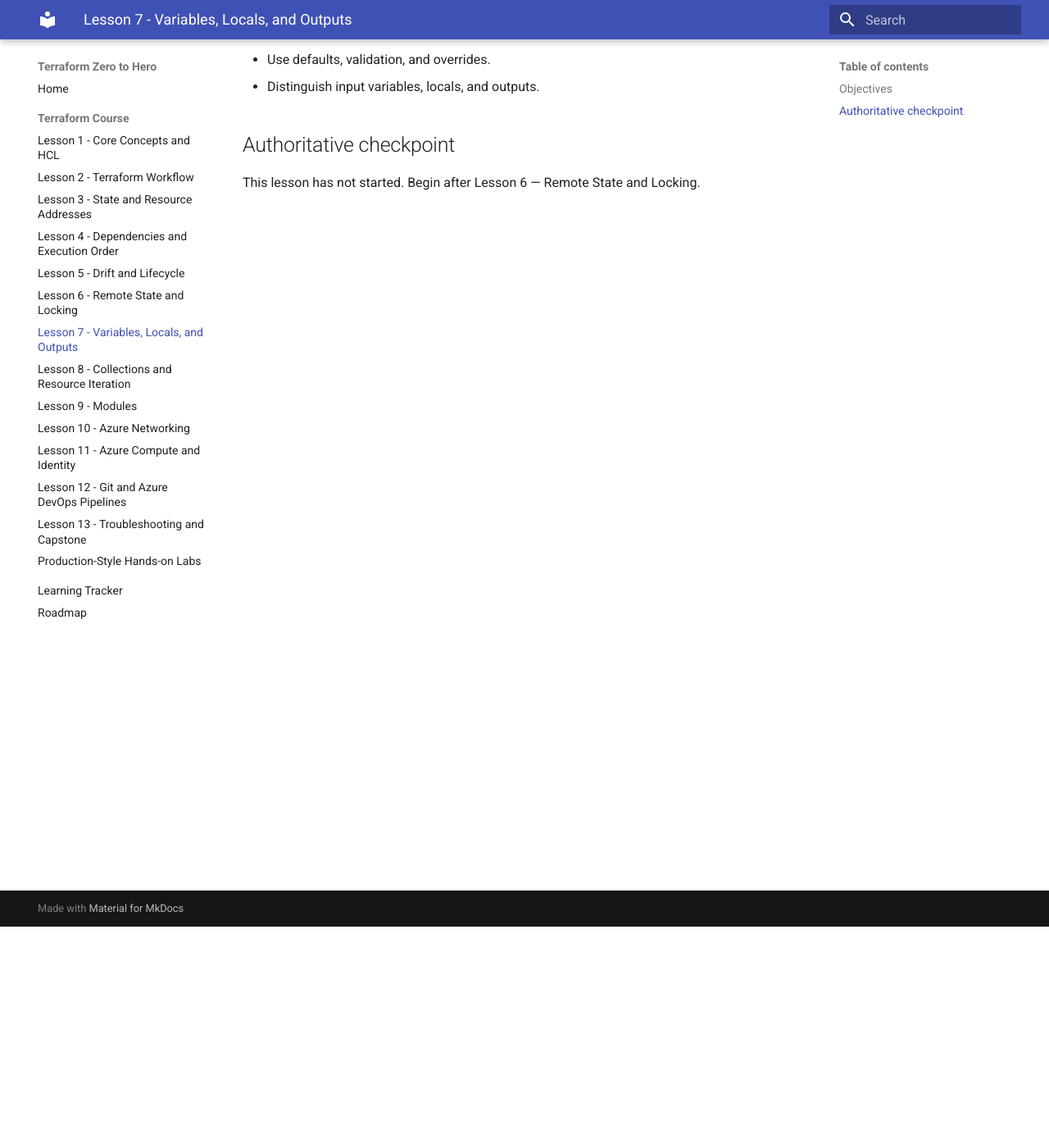
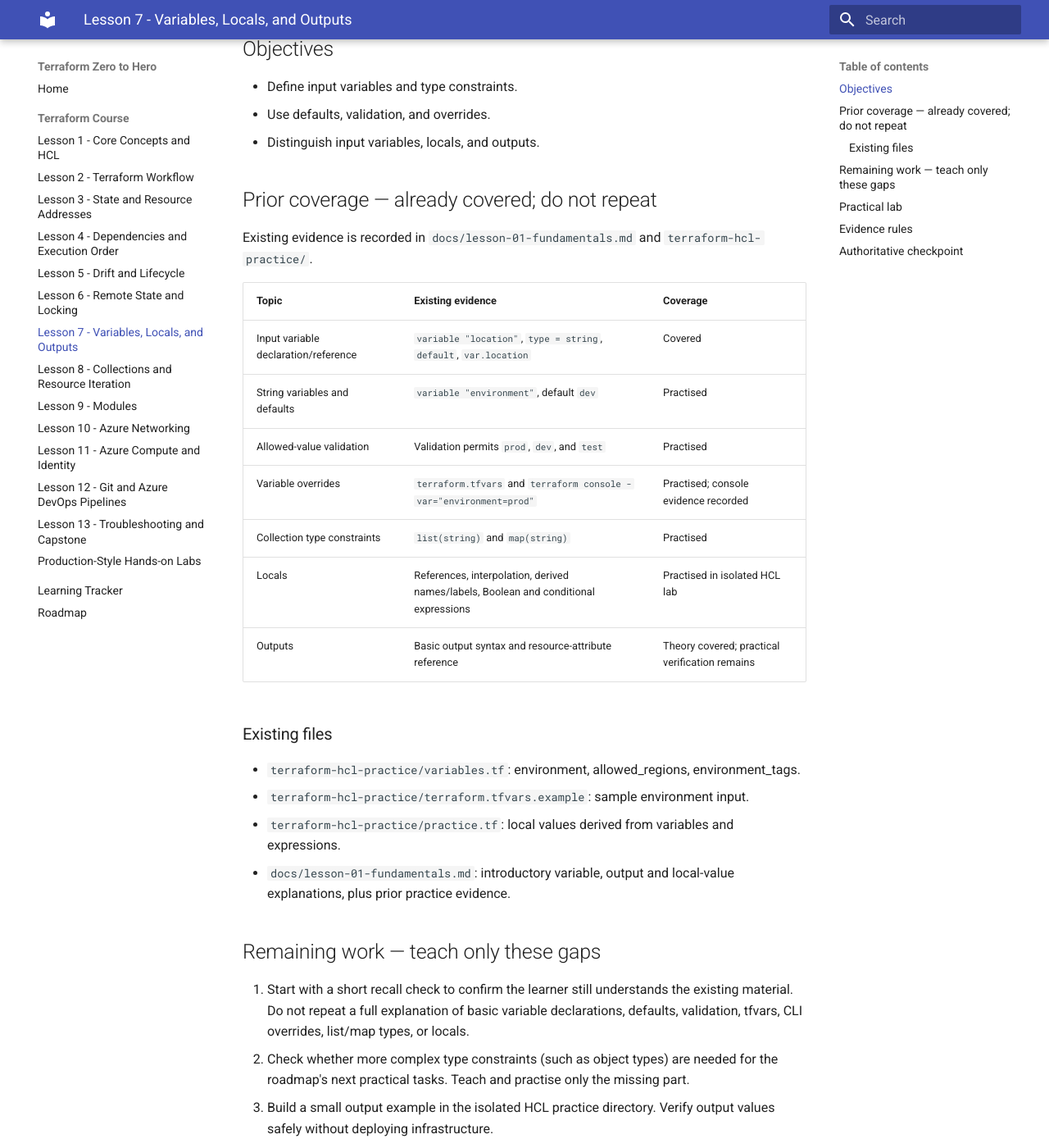
Before and after one commit to pshewale-dev/terraform-azure-lab, an MkDocs documentation site: the page built from docs/lesson-07-variables.md, in a window 1280 px wide and 1400 px high, scrolled down 270 px. Shown: the whole window at 82% size. Built offline with MkDocs 1.6.1 and Material for MkDocs 9.7.7, drawn with Linux system fonts in a browser that asks for light colours; some of the changed text lies outside the part shown.

Commit message:
Correct Lesson 7 checkpoint with prior coverage audit

```diff
--- a/docs/lesson-07-variables.md
+++ b/docs/lesson-07-variables.md
@@ -1,11 +1,59 @@
 # Lesson 7 — Variables, Locals, and Outputs
 
 **Course position:** Lesson 7 of 13.
+
+**Status:** IN PROGRESS — prior coverage audit completed on 2026-11-23. Do not restart this lesson from the basics.
 
 ## Objectives
 - Define input variables and type constraints.
 - Use defaults, validation, and overrides.
 - Distinguish input variables, locals, and outputs.
 
+## Prior coverage — already covered; do not repeat
+
+Existing evidence is recorded in `docs/lesson-01-fundamentals.md` and `terraform-hcl-practice/`.
+
+| Topic | Existing evidence | Coverage |
+|---|---|---|
+| Input variable declaration/reference | `variable "location"`, `type = string`, `default`, `var.location` | Covered |
+| String variables and defaults | `variable "environment"`, default `dev` | Practised |
+| Allowed-value validation | Validation permits `prod`, `dev`, and `test` | Practised |
+| Variable overrides | `terraform.tfvars` and `terraform console -var="environment=prod"` | Practised; console evidence recorded |
+| Collection type constraints | `list(string)` and `map(string)` | Practised |
+| Locals | References, interpolation, derived names/labels, Boolean and conditional expressions | Practised in isolated HCL lab |
+| Outputs | Basic output syntax and resource-attribute reference | Theory covered; practical verification remains |
+
+### Existing files
+- `terraform-hcl-practice/variables.tf`: environment, allowed_regions, environment_tags.
+- `terraform-hcl-practice/terraform.tfvars.example`: sample environment input.
+- `terraform-hcl-practice/practice.tf`: local values derived from variables and expressions.
+- `docs/lesson-01-fundamentals.md`: introductory variable, output and local-value explanations, plus prior practice evidence.
+
+## Remaining work — teach only these gaps
+
+1. Start with a short recall check to confirm the learner still understands the existing material. Do not repeat a full explanation of basic variable declarations, defaults, validation, tfvars, CLI overrides, list/map types, or locals.
+2. Check whether more complex type constraints (such as object types) are needed for the roadmap's next practical tasks. Teach and practise only the missing part.
+3. Build a small output example in the isolated HCL practice directory. Verify output values safely without deploying infrastructure.
+4. Explain the interface distinction in one compact example:
+   - input variables: values supplied to a module;
+   - locals: internal derived/reusable values;
+   - outputs: selected values exposed to a caller or operator.
+5. Review sensitive output handling and avoid exposing sensitive values unnecessarily.
+
+## Practical lab
+
+Use only `~/azure-lab/terraform-hcl-practice` (or its repository counterpart `terraform-hcl-practice/`). This lab has no Azure backend and is intended for Terraform Console, formatting, and validation.
+
+- Learner writes a small output block independently.
+- Predict the output before running a safe command.
+- Verify with Terraform Console or a safe local-only workflow.
+- Do not run `terraform apply` or `terraform destroy`.
+- Keep real `terraform.tfvars` files out of Git; commit only safe examples.
+
+## Evidence rules
+- Distinguish historical console-verified practice from chat-only predictions.
+- Do not mark an item command-verified unless the command was run and its output was observed.
+- Do not mark Lesson 7 complete until the learner independently explains and practises the remaining output/interface gaps and completes the lesson assessment.
+
 ## Authoritative checkpoint
-This lesson has not started. Begin after Lesson 6 — Remote State and Locking.
+Lesson 7 is IN PROGRESS. Resume with a brief recall check, then continue only with the gaps above. Lesson 6 is completed; do not return to it unless requested.
```
